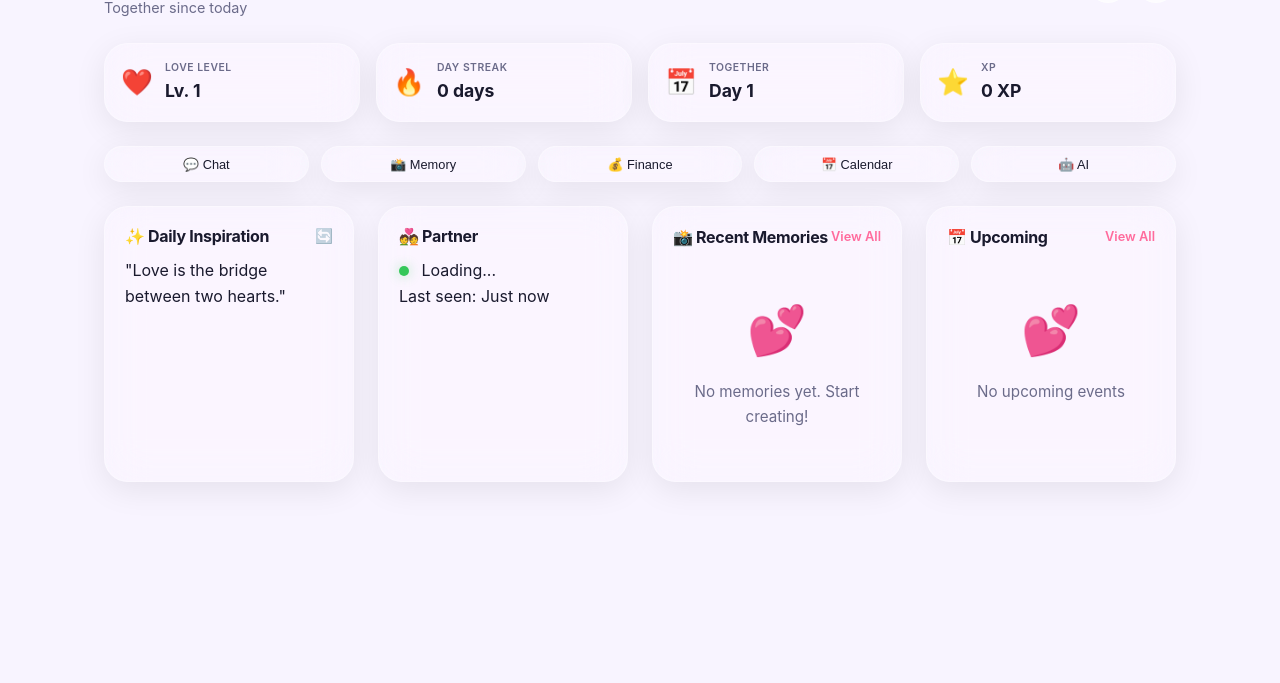
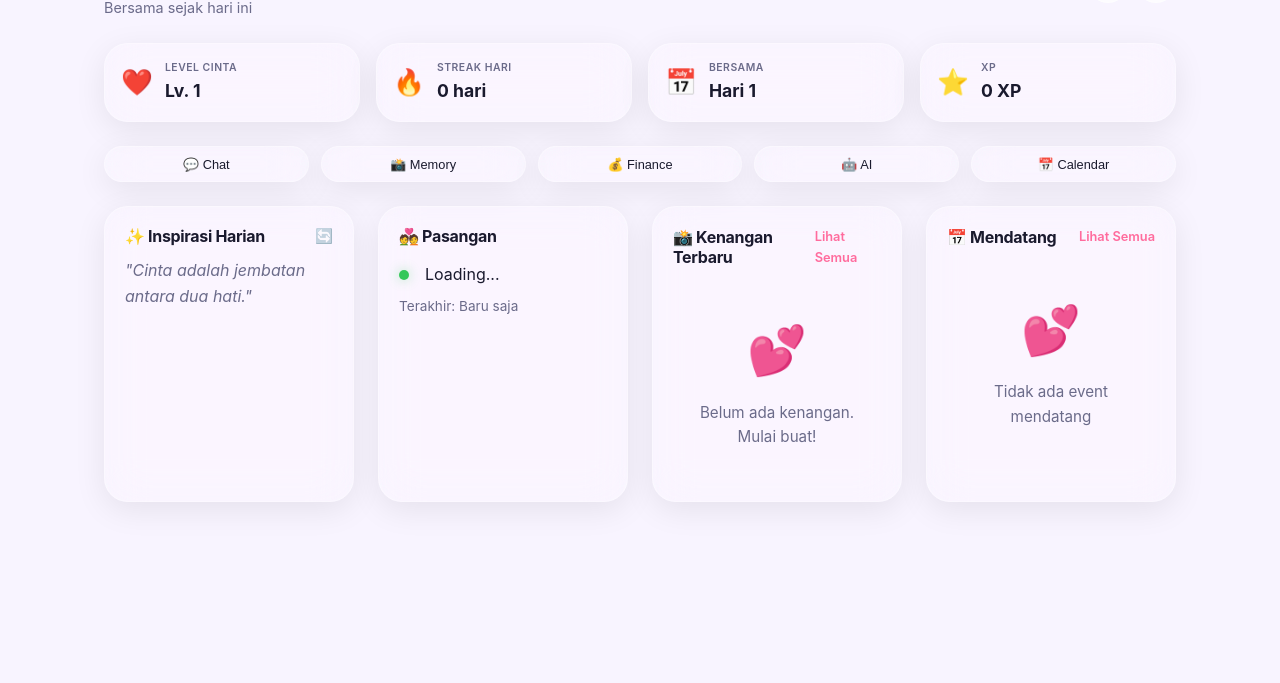
Before and after one commit to AdminOshibase48/Webkitaberdua_v.2.1, a plain HTML site: page dashboard.html in a window 1280 px wide. Shown: the part 117-800 px from the top of the page. Drawn offline with nearby package versions, Linux system fonts and the light colour scheme.

Commit message:
Update dashboard.html

```diff
--- a/dashboard.html
+++ b/dashboard.html
@@ -1,5 +1,5 @@
 <!DOCTYPE html>
-<html lang="en">
+<html lang="id">
 <head>
     <meta charset="UTF-8" />
     <meta name="viewport" content="width=device-width, initial-scale=1.0" />
@@ -19,12 +19,12 @@
         <main class="dashboard">
             <div class="dashboard-header">
                 <div class="greeting">
-                    <h1>Welcome back, <span id="user-name">💕</span></h1>
-                    <p id="relationship-status">Together since today</p>
+                    <h1>Selamat datang, <span id="user-name">💕</span></h1>
+                    <p id="relationship-status">Bersama sejak hari ini</p>
                 </div>
                 <div class="header-actions">
-                    <button class="icon-btn" id="notifications-btn" aria-label="Notifications">🔔</button>
-                    <button class="icon-btn" id="theme-toggle" aria-label="Toggle theme">🌙</button>
+                    <button class="icon-btn" id="notifications-btn" aria-label="Notifikasi">🔔</button>
+                    <button class="icon-btn" id="theme-toggle" aria-label="Ganti tema">🌙</button>
                 </div>
             </div>
 
@@ -33,29 +33,29 @@
                 <div class="stat-card glass">
                     <div class="stat-icon">❤️</div>
                     <div class="stat-content">
-                        <span class="stat-label">Love Level</span>
+                        <span class="stat-label">Level Cinta</span>
                         <span class="stat-value" id="love-level">Lv. 1</span>
                     </div>
                 </div>
                 <div class="stat-card glass">
                     <div class="stat-icon">🔥</div>
                     <div class="stat-content">
-                        <span class="stat-label">Day Streak</span>
-                        <span class="stat-value" id="day-streak">0 days</span>
+                        <span class="stat-label">Streak Hari</span>
+                        <span class="stat-value" id="day-streak">0 hari</span>
                     </div>
                 </div>
                 <div class="stat-card glass">
                     <div class="stat-icon">📅</div>
                     <div class="stat-content">
-                        <span class="stat-label">Together</span>
-                        <span class="stat-value" id="together-days">Day 1</span>
+                        <span class="stat-label">Bersama</span>
+                        <span class="stat-value together-days">Hari 1</span>
                     </div>
                 </div>
                 <div class="stat-card glass">
                     <div class="stat-icon">⭐</div>
                     <div class="stat-content">
                         <span class="stat-label">XP</span>
-                        <span class="stat-value" id="user-xp">0 XP</span>
+                        <span class="stat-value user-xp">0 XP</span>
                     </div>
                 </div>
             </div>
@@ -65,8 +65,8 @@
                 <button class="action-btn glass" data-action="chat">💬 Chat</button>
                 <button class="action-btn glass" data-action="memory">📸 Memory</button>
                 <button class="action-btn glass" data-action="finance">💰 Finance</button>
+                <button class="action-btn glass" data-action="ai">🤖 AI</button>
                 <button class="action-btn glass" data-action="calendar">📅 Calendar</button>
-                <button class="action-btn glass" data-action="ai">🤖 AI</button>
             </div>
 
             <!-- Widgets -->
@@ -74,12 +74,12 @@
                 <!-- Quote Widget -->
                 <div class="widget glass">
                     <div class="widget-header">
-                        <h3>✨ Daily Inspiration</h3>
+                        <h3>✨ Inspirasi Harian</h3>
                         <button class="refresh-btn" id="refresh-quote">🔄</button>
                     </div>
                     <div class="widget-content">
-                        <blockquote id="daily-quote">
-                            "Love is the bridge between two hearts."
+                        <blockquote id="daily-quote" style="font-style: italic; color: var(--text-secondary);">
+                            "Cinta adalah jembatan antara dua hati."
                         </blockquote>
                     </div>
                 </div>
@@ -87,16 +87,16 @@
                 <!-- Partner Status -->
                 <div class="widget glass">
                     <div class="widget-header">
-                        <h3>💑 Partner</h3>
+                        <h3>💑 Pasangan</h3>
                     </div>
                     <div class="widget-content">
                         <div id="partner-status">
-                            <div class="status-item">
+                            <div class="status-item" style="display: flex; align-items: center; gap: 0.5rem; padding: 0.25rem 0;">
                                 <span class="status-dot online"></span>
                                 <span id="partner-name">Loading...</span>
                             </div>
-                            <div class="status-item">
-                                <span>Last seen: <span id="partner-last-seen">Just now</span></span>
+                            <div class="status-item" style="padding: 0.25rem 0; font-size: 0.85rem; color: var(--text-secondary);">
+                                <span>Terakhir: <span id="partner-last-seen" class="partner-last-seen">Baru saja</span></span>
                             </div>
                         </div>
                     </div>
@@ -105,22 +105,22 @@
                 <!-- Recent Memories -->
                 <div class="widget glass">
                     <div class="widget-header">
-                        <h3>📸 Recent Memories</h3>
-                        <a href="memories.html" class="view-all">View All</a>
+                        <h3>📸 Kenangan Terbaru</h3>
+                        <a href="memories.html" class="view-all">Lihat Semua</a>
                     </div>
                     <div class="widget-content" id="recent-memories">
-                        <p class="empty-state">No memories yet. Start creating!</p>
+                        <p class="empty-state">Belum ada kenangan. Mulai buat!</p>
                     </div>
                 </div>
 
                 <!-- Upcoming Events -->
                 <div class="widget glass">
                     <div class="widget-header">
-                        <h3>📅 Upcoming</h3>
-                        <a href="calendar.html" class="view-all">View All</a>
+                        <h3>📅 Mendatang</h3>
+                        <a href="calendar.html" class="view-all">Lihat Semua</a>
                     </div>
                     <div class="widget-content" id="upcoming-events">
-                        <p class="empty-state">No upcoming events</p>
+                        <p class="empty-state">Tidak ada event mendatang</p>
                     </div>
                 </div>
             </div>
@@ -140,9 +140,9 @@
                 <span class="nav-icon">📸</span>
                 <span class="nav-label">Memories</span>
             </a>
-            <a href="finance.html" class="nav-item">
-                <span class="nav-icon">💰</span>
-                <span class="nav-label">Finance</span>
+            <a href="ai.html" class="nav-item">
+                <span class="nav-icon">🤖</span>
+                <span class="nav-label">AI</span>
             </a>
             <a href="settings.html" class="nav-item">
                 <span class="nav-icon">⚙️</span>
```
